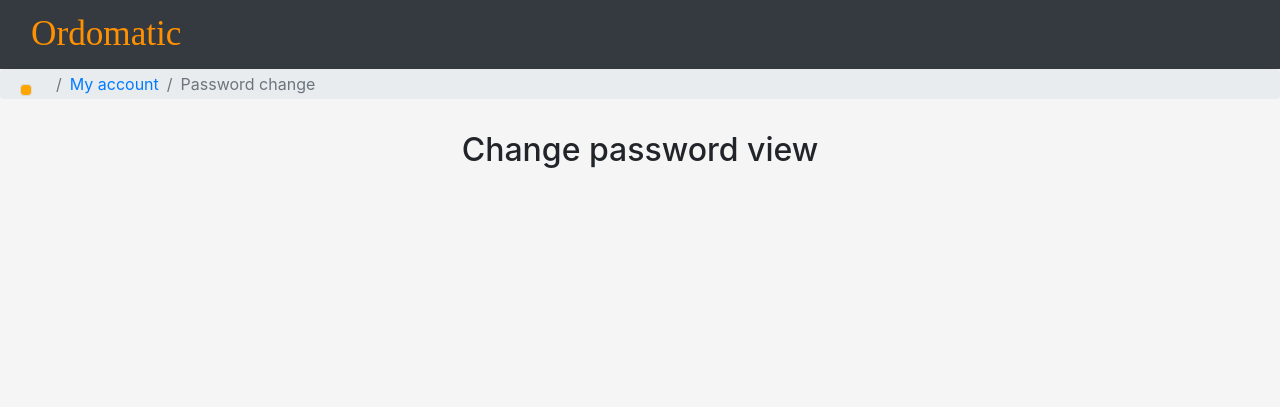
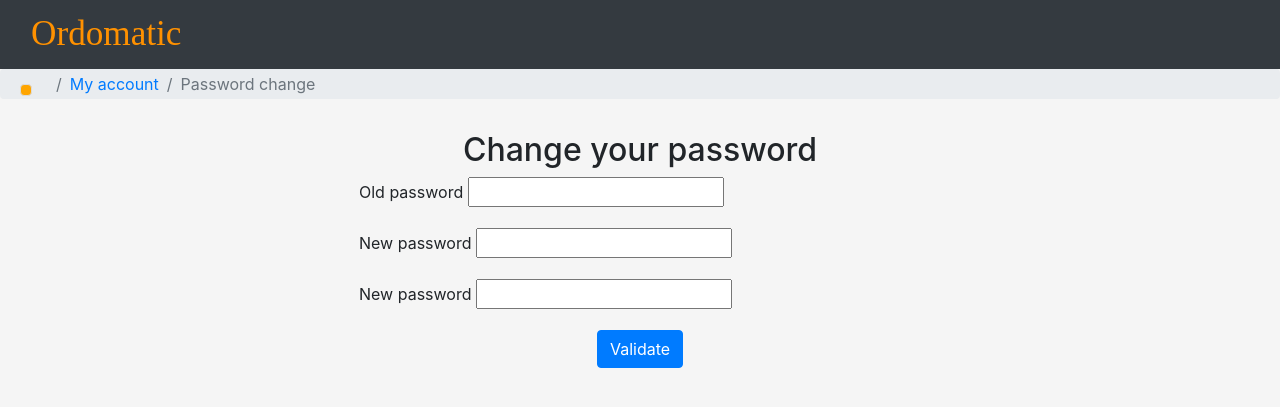
Before and after one commit to BrRoman/ordomatic-django, a Django app: template ordomatic/apps/accounts/templates/accounts/change_password.html in a window 1280 px wide. Shown: the top 407 px of the page. Run offline with Django 3.2, Linux system fonts and the light colour scheme; the template is opened without the code that fills it, so the values that code supplies are empty, except form fields; tables that the repository leaves empty hold one stand-in row (values such as "Sample post"); form fields are guessed from the names that the template uses; style sheets or scripts are compiled from the project's sources; some libraries are stand-ins or nearby versions; some web fonts are replaced.

Commit message:
Change password OK.

```diff
--- a/ordomatic/apps/accounts/templates/accounts/change_password.html
+++ b/ordomatic/apps/accounts/templates/accounts/change_password.html
@@ -1,4 +1,6 @@
 {% extends 'main.html' %}
+
+{% load widget_tweaks %}
 
 {% block breadcrumbs %}
     <li class="breadcrumb-item"><a href={% url 'accounts:details' %}>My account</a></li>
@@ -6,5 +8,93 @@
 {% endblock breadcrumbs %}
 
 {% block content %}
-    <h2>Change password view</h2>
+    <h2>Change your password</h2>
+
+    <form class="d-flex flex-column align-items-center w-100 mb-3" method="post" novalidate>
+        <div class="col-6">
+            {% csrf_token %}
+
+            <!-- Old password -->
+            <div class="form-group">
+                {{ form.old_password.label_tag }}
+
+                {% if form.is_bound %}
+                    {% if form.old_password.errors %}
+                        {% render_field form.old_password class="form-control is-invalid" %}
+                        {% for error in form.old_password.errors %}
+                            <div class="invalid-feedback" style="display: block;">
+                                {{ error }}
+                            </div>
+                        {% endfor %}
+                    {% else %}
+                        {% render_field form.old_password class="form-control is-valid" %}
+                    {% endif %}
+                {% else %}
+                    {% render_field form.old_password class="form-control" %}
+                {% endif %}
+
+                {% if form.old_password.help_text %}
+                    <small class="form-text text-muted">
+                        {{ form.old_password.help_text }}
+                    </small>
+                {% endif %}
+            </div>
+
+            <!-- New password 1 -->
+            <div class="form-group">
+                {{ form.new_password1.label_tag }}
+
+                {% if form.is_bound %}
+                    {% if form.new_password1.errors %}
+                        {% render_field form.new_password1 class="form-control is-invalid" %}
+                        {% for error in form.new_password1.errors %}
+                            <div class="invalid-feedback" style="display: block;">
+                                {{ error }}
+                            </div>
+                        {% endfor %}
+                    {% else %}
+                        {% render_field form.new_password1 class="form-control is-valid" %}
+                    {% endif %}
+                {% else %}
+                    {% render_field form.new_password1 class="form-control" %}
+                {% endif %}
+
+                {% if form.new_password1.help_text %}
+                    <small class="form-text text-muted">
+                        {{ form.new_password1.help_text }}
+                    </small>
+                {% endif %}
+            </div>
+
+            <!-- New password 2 -->
+            <div class="form-group">
+                {{ form.new_password2.label_tag }}
+
+                {% if form.is_bound %}
+                    {% if form.new_password2.errors %}
+                        {% render_field form.new_password2 class="form-control is-invalid" %}
+                        {% for error in form.new_password2.errors %}
+                            <div class="invalid-feedback" style="display: block;">
+                                {{ error }}
+                            </div>
+                        {% endfor %}
+                    {% else %}
+                        {% render_field form.new_password2 class="form-control is-valid" %}
+                    {% endif %}
+                {% else %}
+                    {% render_field form.new_password2 class="form-control" %}
+                {% endif %}
+
+                {% if form.new_password2.help_text %}
+                    <small class="form-text text-muted">
+                        {{ form.new_password2.help_text }}
+                    </small>
+                {% endif %}
+            </div>
+        </div>
+
+        <div>
+            <button type="submit" class="btn btn-primary">Validate</button>
+        </div>
+    </form>
 {% endblock content %}
--- a/ordomatic/apps/accounts/templates/accounts/change_password_done.html
+++ b/ordomatic/apps/accounts/templates/accounts/change_password_done.html
@@ -5,5 +5,7 @@
 {% endblock breadcrumbs %}
 
 {% block content %}
-    <h2>Change password done view</h2>
+    <h2 class="mb-5">Your password has been updated with success!</h2>
+
+    <a href={% url 'main:home' %} class="btn btn-primary">Back to home</a>
 {% endblock content %}
--- a/ordomatic/apps/accounts/urls.py
+++ b/ordomatic/apps/accounts/urls.py
@@ -11,7 +11,8 @@ urlpatterns = [
     path('logout/', accounts_views.Logout.as_view(), name='logout'),
     path('details/', accounts_views.details, name='details'),
     path('update/', accounts_views.update, name='update'),
-    path('change_password/', accounts_views.change_password, name='change_password'),
+    path('change_password/', accounts_views.ChangePassword.as_view(),
+         name='change_password'),
     path('change_password/done/', accounts_views.change_password_done,
          name='change_password_done'),
     path('reset_password/', accounts_views.reset_password, name='reset_password'),
```
Also changed, not shown: ordomatic/apps/accounts/views.py (+5 -6 lines).
